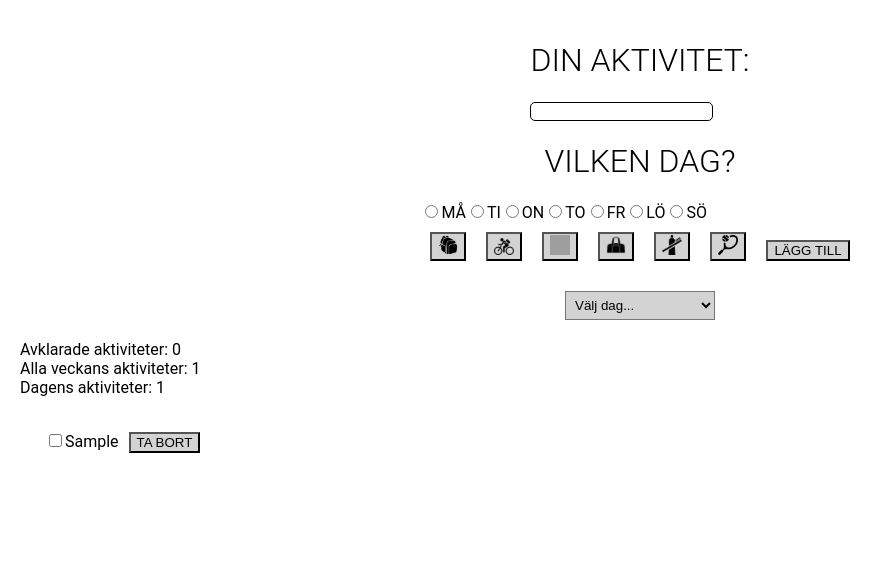
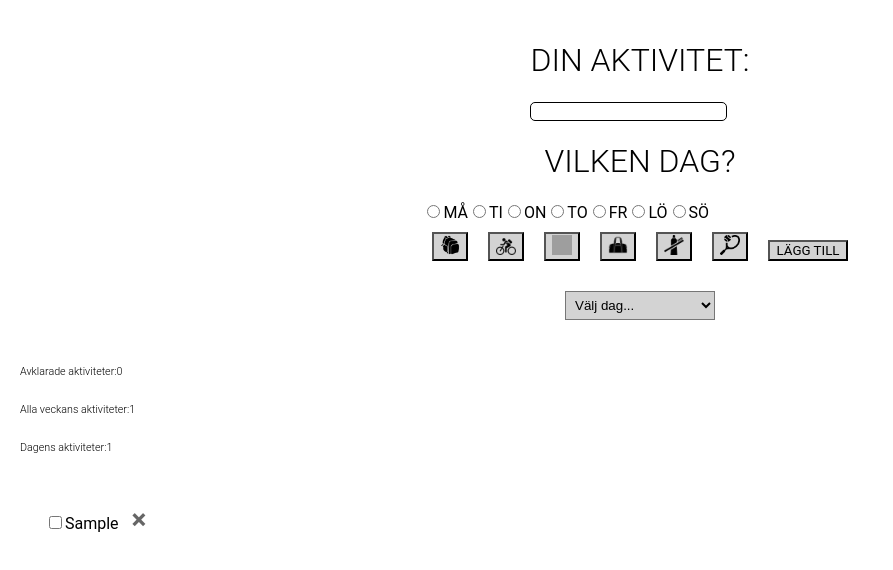
Before and after one commit to CissiWong/habit-tracker, a React app in the folder code/: page / in a window 1280 px wide. Both pictures are taken after typing "Sample" into the empty fields and a click on the button "LÄGG TILL". Shown: the whole page, without its empty margins (0-893 px from the left). Built offline with nearby package versions, Linux system fonts and the light colour scheme; grey boxes are pictures that could not be loaded.

Commit message:
added cross to remove button

```diff
--- a/code/src/components/library/dayView.js
+++ b/code/src/components/library/dayView.js
@@ -83,9 +83,15 @@ class DayView extends React.Component {
             <option className="weekday" value="">Visa allt</option>
           </select>
         </div>
-        Avklarade aktiviteter: {this.state.schedule.filter(item => item.done === true).length}<br />
-        Alla veckans aktiviteter: {this.state.schedule.length} <br />
-        Dagens aktiviteter: {schedule.filter(item => (item.day === this.state.filter)).length}
+        <h6>Avklarade aktiviteter:
+          {this.state.schedule.filter(item => item.done === true).length}
+        </h6>
+        <h6>Alla veckans aktiviteter:
+          {this.state.schedule.length}
+        </h6>
+        <h6>Dagens aktiviteter:
+          {schedule.filter(item => (item.day === this.state.filter)).length}
+        </h6>
         <ul>
           {
             schedule.map((task, index) => <Task
--- a/code/src/components/library/input.css
+++ b/code/src/components/library/input.css
@@ -14,3 +14,7 @@ img {
   width: 20px;
   height: 20px;
 }
+
+.activity {
+  font-family: 'Roboto', sans-serif;
+}
--- a/code/src/components/library/input.js
+++ b/code/src/components/library/input.js
@@ -46,6 +46,7 @@ class Input extends React.Component {
             <label htmlFor="activity">
               <h1>DIN AKTIVITET:</h1>
               <input
+                className="activity"
                 id="activity"
                 value={this.state.task}
                 type="text"
--- a/code/src/components/library/task.css
+++ b/code/src/components/library/task.css
@@ -39,3 +39,26 @@ button {
   background: lightgrey;
   margin: 10px;
 }
+
+
+.remove {
+cursor: pointer;
+color: #666666;
+border-radius: 20px;
+border: 0;
+background-color: transparent;
+font-size: 28px;
+font-weight: bold;
+display: inline-block;
+line-height: 0px;
+padding: 11px 3px;
+
+}
+
+.remove:before {
+ content: "×";
+}
+
+.remove:hover {
+  color: black;
+}
--- a/code/src/components/library/task.js
+++ b/code/src/components/library/task.js
@@ -24,8 +24,7 @@ class Task extends React.Component {
           <button
             type="button"
             className="remove"
-            onClick={this.onClickRemove}>TA BORT
-          </button>
+            onClick={this.onClickRemove} />
         </label>
       </div>
     )
--- a/code/src/index.css
+++ b/code/src/index.css
@@ -5,5 +5,18 @@ body {
 }
 
 h1, h2, h3, h4, h5, h6, p {
+  font-family: 'Roboto', sans-serif;
   font-weight: 300;
 }
+
+button {
+  font-family: 'Roboto', sans-serif;
+}
+
+input {
+  font-family: 'Roboto', sans-serif;
+}
+
+option {
+  font-family: 'Roboto', sans-serif;
+}
```
